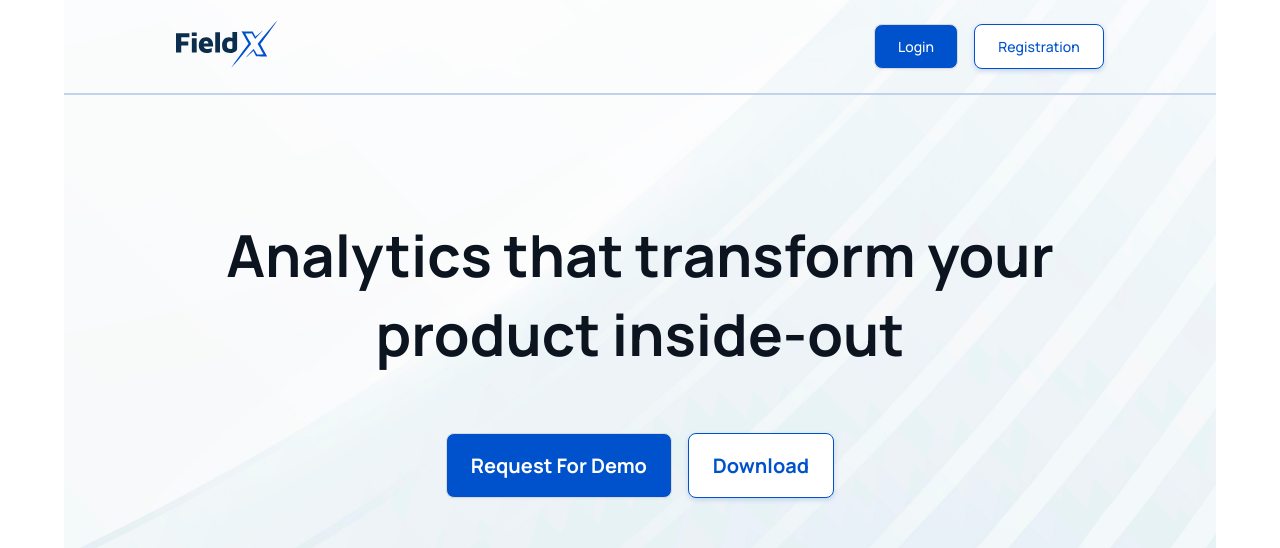
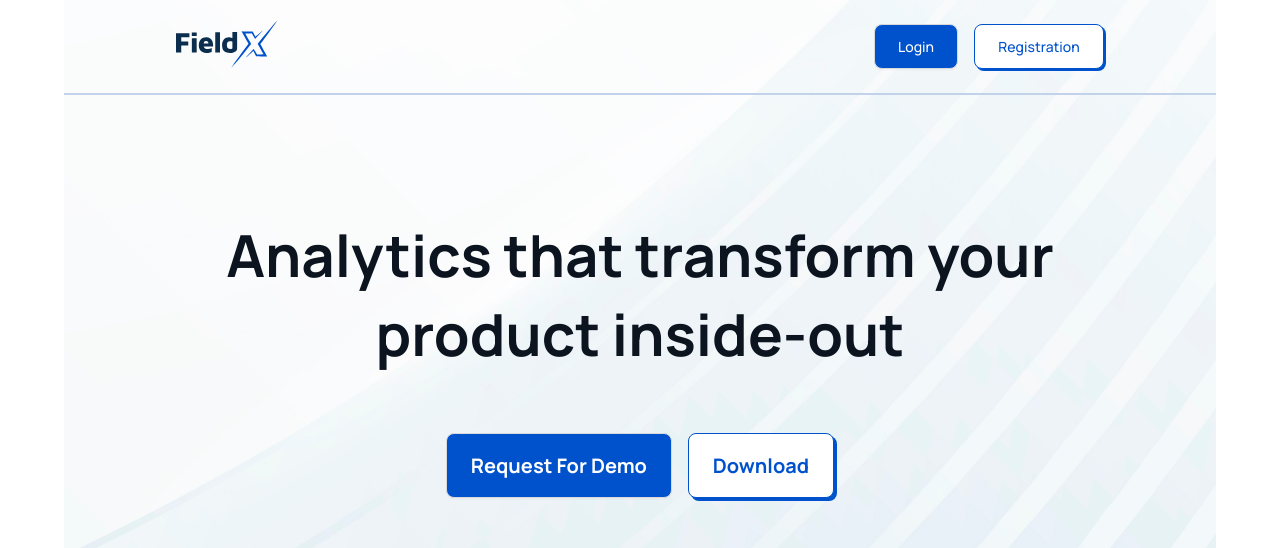
Before and after one commit to Ankan112/MAACTASK, a React (Vite) app: page / in a window 1280 px wide. Shown: the top 548 px of the page. Built offline with nearby package versions, Linux system fonts and the light colour scheme.

Commit message:
partnet section done

```diff
--- a/src/components/Home/Banner.jsx
+++ b/src/components/Home/Banner.jsx
@@ -62,7 +62,7 @@ const Banner = () => {
                 height: "65px",
                 textAlign: "center",
                 border: "1px solid #0052CC",
-                boxShadow: "0 2px 5px #C2D2EB",
+                boxShadow: "3px 3px 0 0 #0052CC",
               }}
             >
               Download
--- a/src/components/Home/Partners.jsx
+++ b/src/components/Home/Partners.jsx
@@ -7,7 +7,7 @@ const Partners = () => {
   return (
     <div
       style={{
-        padding: "112px 0",
+        padding: "132px 0",
       }}
     >
       <h1
@@ -25,8 +25,8 @@ const Partners = () => {
           display: "flex",
           justifyContent: "center",
           alignItems: "center",
-          gap: "76px",
-          marginTop: "48px",
+          gap: "88px",
+          marginTop: "62px",
         }}
       >
         <div>
--- a/src/components/shared/Header.jsx
+++ b/src/components/shared/Header.jsx
@@ -55,7 +55,7 @@ const Header = () => {
                 width: "130px",
                 textAlign: "center",
                 border: "1px solid #0052CC",
-                boxShadow: "0 2px 5px #C2D2EB",
+                boxShadow: "2px 2px 0 0 #0052CC",
               }}
             >
               Registration
```
